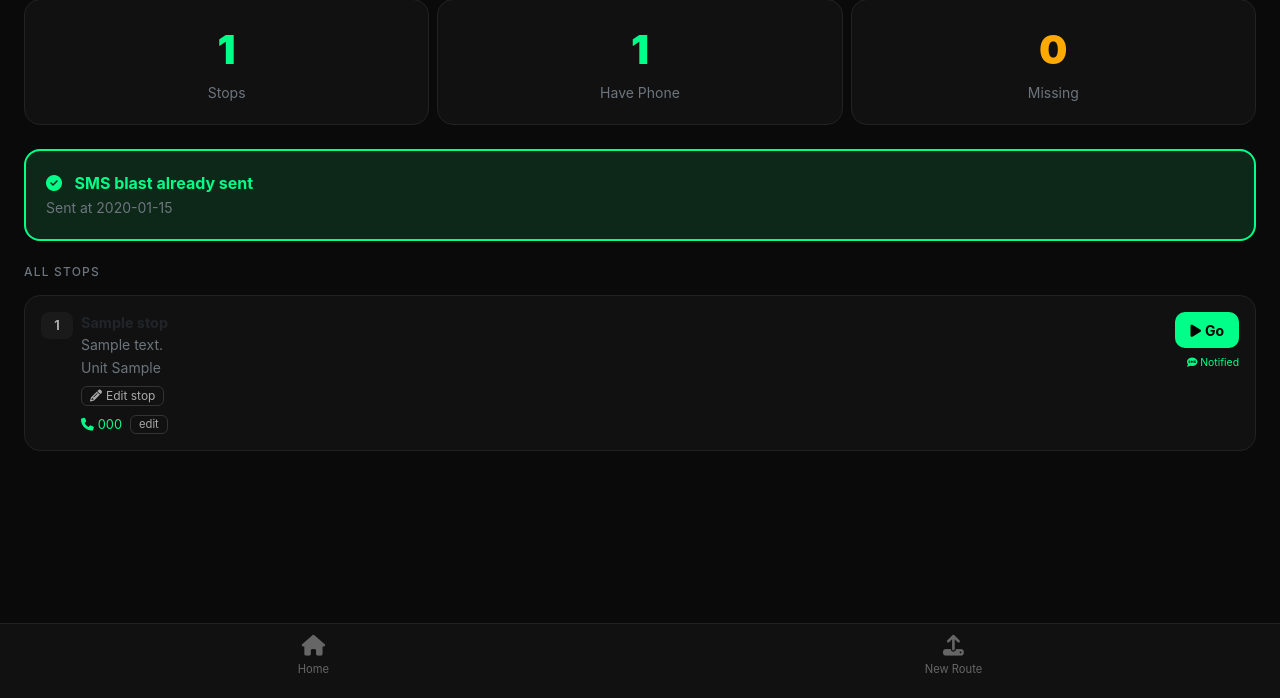
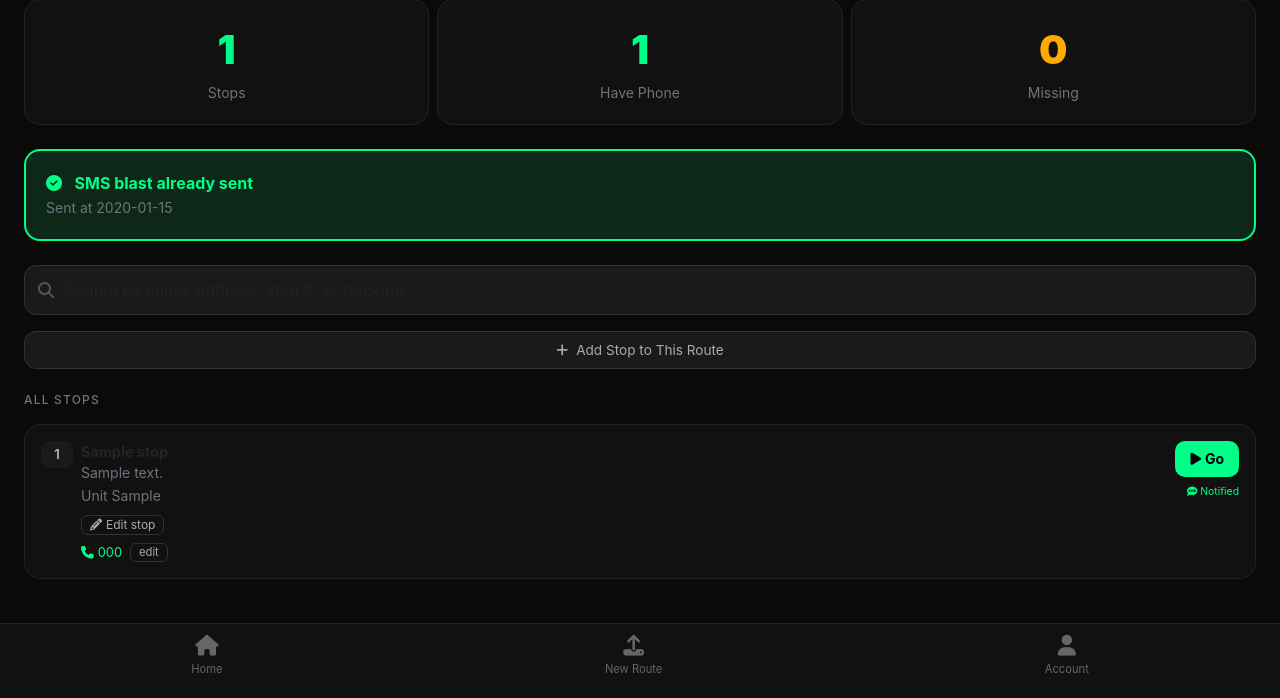
Before and after one commit to xklusivevisions-beep/unit, a Flask app: page /driver/route/1 in a window 1280 px wide. Shown: the part 102-800 px from the top of the page. Run offline with Flask 3, Linux system fonts and the light colour scheme; the visitor is signed in with stand-in values (Sample User, id 1); tables that the repository leaves empty hold one stand-in row (values such as "Sample post"); some libraries are stand-ins or nearby versions.

Commit message:
Add stop to existing route + search bar by name, address, stop #, tracking number

```diff
--- a/app.py
+++ b/app.py
@@ -702,6 +702,39 @@
     with_phone = sum(1 for s in stops if s['phone'])
     return render_template('route_detail.html', route=route, stops=stops, total=total, with_phone=with_phone)
 
+@app.route('/driver/route/<int:route_id>/add-stop', methods=['POST'])
+def route_add_stop(route_id):
+    if 'driver_id' not in session:
+        return jsonify({'error': 'unauthorized'}), 401
+    data    = request.get_json()
+    address = data.get('address', '').strip()
+    name    = data.get('name', '').strip()
+    phone   = format_phone(data.get('phone', '').strip()) if data.get('phone', '').strip() else ''
+    if not address:
+        return jsonify({'ok': False, 'error': 'Address required'})
+    db = get_db()
+    # Get next stop number
+    last = db.execute("SELECT MAX(stop_number) as mx FROM stops WHERE route_id=?", (route_id,)).fetchone()
+    next_num = (last['mx'] or 0) + 1
+    # Check resident profile
+    street    = address.split(',')[0].strip()
+    resident  = db.execute("SELECT * FROM residents WHERE address LIKE ?", (f'%{street}%',)).fetchone()
+    if not phone and resident:   phone     = resident['phone'] or ''
+    drop_spot  = resident['drop_spot']  if resident else ''
+    door_notes = resident['door_notes'] if resident else ''
+    # Pin correction
+    correction = db.execute("SELECT lat, lng FROM pin_corrections WHERE address=?", (address,)).fetchone()
+    saved_lat  = correction['lat'] if correction else None
+    saved_lng  = correction['lng'] if correction else None
+    token      = secrets.token_urlsafe(12)
+    db.execute(
+        "INSERT INTO stops (route_id, stop_number, address, customer_name, phone, drop_spot, notes, token, dest_lat, dest_lng) VALUES (?,?,?,?,?,?,?,?,?,?)",
+        (route_id, next_num, address, name, phone, drop_spot, door_notes, token, saved_lat, saved_lng)
+    )
+    db.commit()
+    db.close()
+    return jsonify({'ok': True})
+
 @app.route('/driver/route/<int:route_id>/stop/<int:stop_id>/phone', methods=['POST'])
 def update_stop_phone(route_id, stop_id):
     if 'driver_id' not in session:
--- a/templates/route_detail.html
+++ b/templates/route_detail.html
@@ -69,10 +69,36 @@
   </div>
   {% endif %}
 
+  <!-- Search Bar -->
+  <div class="mb-3">
+    <div style="position:relative;">
+      <i class="fas fa-search" style="position:absolute;left:14px;top:50%;transform:translateY(-50%);color:#555;"></i>
+      <input type="text" id="stop-search" class="form-control" placeholder="Search by name, address, stop #, or tracking..." style="padding-left:40px;">
+    </div>
+    <div id="search-count" class="text-secondary small mt-1" style="display:none;"></div>
+  </div>
+
+  <!-- Add Stop to Route -->
+  <div class="mb-4">
+    <button class="btn w-100 py-2" style="background:#1a1a1a;border:1px solid #333;color:#aaa;border-radius:12px;font-size:0.85rem;"
+      onclick="toggleAddStop()">
+      <i class="fas fa-plus me-2"></i>Add Stop to This Route
+    </button>
+    <div id="add-stop-form" style="display:none;" class="card p-3 mt-2">
+      <div class="mb-2">
+        <input type="text" id="new-address" class="form-control" placeholder="Address" style="margin-bottom:8px;">
+        <input type="text" id="new-name" class="form-control" placeholder="Customer name (optional)" style="margin-bottom:8px;">
+        <input type="tel" id="new-phone" class="form-control" placeholder="Phone (optional)">
+      </div>
+      <button class="btn btn-primary w-100 py-2" onclick="addStop()">Add Stop</button>
+    </div>
+  </div>
+
   <!-- Stop List -->
   <h6 class="text-secondary mb-3" style="letter-spacing:0.1em;font-size:0.75rem;">ALL STOPS</h6>
   {% for stop in stops %}
-  <div class="card p-3 mb-2" id="stop-{{ stop.id }}"
+  <div class="card p-3 mb-2 stop-card" id="stop-{{ stop.id }}"
+       data-search="{{ (stop.stop_number|string + ' ' + (stop.customer_name or '') + ' ' + stop.address + ' ' + (stop.tracking or ''))|lower }}"
        style="border-color:{% if stop.status=='delivered' %}#00ff8844{% elif stop.status=='failed' %}#ff333344{% elif stop.status=='en_route' %}#0088ff44{% else %}#222{% endif %};">
     <div class="d-flex align-items-start gap-2">
       <span style="background:#1a1a1a;color:#aaa;border-radius:8px;padding:4px 8px;font-size:0.8rem;font-weight:700;min-width:32px;text-align:center;flex-shrink:0;">{{ stop.stop_number }}</span>
@@ -139,12 +165,60 @@
   <div class="d-flex justify-content-around">
     <a href="/driver"><i class="fas fa-home"></i>Home</a>
     <a href="/driver/route/new"><i class="fas fa-upload"></i>New Route</a>
-
+    <a href="/account"><i class="fas fa-user"></i>Account</a>
   </div>
 </div>
 {% endblock %}
 {% block scripts %}
 <script>
+// ── SEARCH ──
+const searchInput = document.getElementById('stop-search');
+const searchCount = document.getElementById('search-count');
+const allCards    = document.querySelectorAll('.stop-card');
+
+searchInput.addEventListener('input', function() {
+  const q = this.value.toLowerCase().trim();
+  let visible = 0;
+  allCards.forEach(card => {
+    const match = !q || card.dataset.search.includes(q);
+    card.style.display = match ? '' : 'none';
+    if (match) visible++;
+  });
+  if (q) {
+    searchCount.textContent = `${visible} stop${visible !== 1 ? 's' : ''} found`;
+    searchCount.style.display = 'block';
+  } else {
+    searchCount.style.display = 'none';
+  }
+});
+
+// ── ADD STOP ──
+function toggleAddStop() {
+  const form = document.getElementById('add-stop-form');
+  form.style.display = form.style.display === 'none' ? 'block' : 'none';
+  if (form.style.display === 'block') document.getElementById('new-address').focus();
+}
+
+function addStop() {
+  const address = document.getElementById('new-address').value.trim();
+  const name    = document.getElementById('new-name').value.trim();
+  const phone   = document.getElementById('new-phone').value.trim();
+  if (!address) { alert('Address is required'); return; }
+  fetch('/driver/route/{{ route.id }}/add-stop', {
+    method: 'POST',
+    headers: {'Content-Type': 'application/json'},
+    body: JSON.stringify({address, name, phone})
+  })
+  .then(r => r.json())
+  .then(data => {
+    if (data.ok) {
+      location.reload();
+    } else {
+      alert('Error adding stop: ' + (data.error || 'unknown'));
+    }
+  });
+}
+
 function editPhone(stopId, current) {
   document.getElementById(`phone-edit-${stopId}`).style.display = 'block';
   document.getElementById(`phone-input-${stopId}`).focus();
```
Also changed, not shown: data/unit.db.
